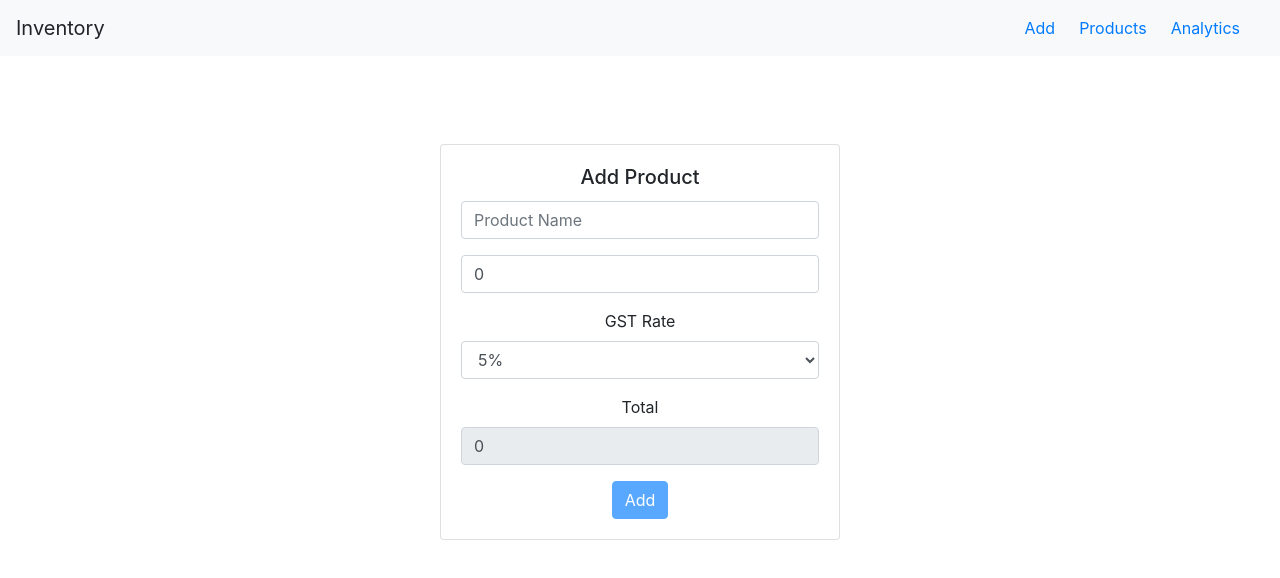
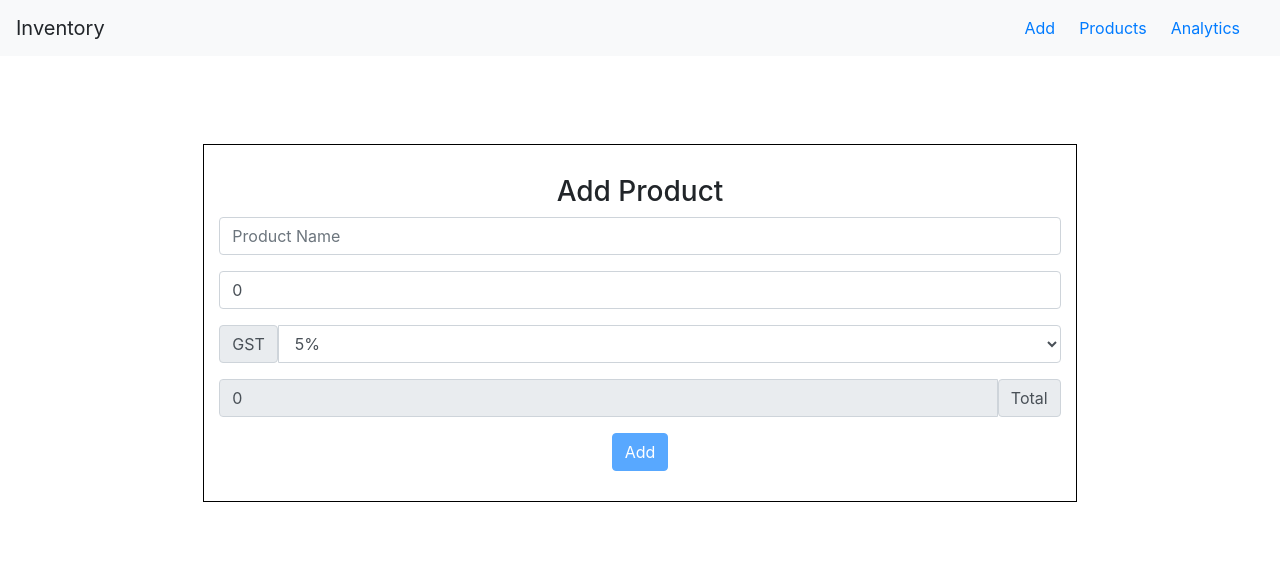
Before and after one commit to khubo/reactapp, a React (Create React App) app: page /#/ in a window 1280 px wide. Shown: the top 578 px of the page. Built offline with nearby package versions, Linux system fonts and the light colour scheme.

Commit message:
cleaned up styles and warnings

```diff
--- a/src/App.js
+++ b/src/App.js
@@ -7,10 +7,7 @@ import {
   NavbarBrand,
   Nav,
   NavItem,
-  UncontrolledDropdown,
-  DropdownToggle,
-  DropdownMenu,
-  DropdownItem } from 'reactstrap'
+} from 'reactstrap'
 
 // components
 import Home from './components/home'
--- a/src/components/analysis.js
+++ b/src/components/analysis.js
@@ -1,6 +1,7 @@
 import React, { Component } from 'react'
 import { fetchCount } from '../services/product'
-import {RadialChart, Hint} from 'react-vis'
+import {RadialChart } from 'react-vis'
+
 
 const colors = ['#ff5f5f', '#333366', '#f9e75e', '#92e6e6']
 
@@ -9,7 +10,6 @@ export default class Analysis extends Component {
     super()
     this.state = {
       count: [],
-      value: false
     }
   }
 
@@ -33,12 +33,11 @@ export default class Analysis extends Component {
     })
   }
   render () {
-    const { value } = this.state
 
     const showIndex = () => {
       return this.state.count.map(slab => {
         let spanStyle = {color: slab.color, fontWeight: 700}
-        return (<span className='p-4' key={slab.angle} style={spanStyle}> {slab.name}%  </span>)
+        return (<span className='p-4' key={slab.name} style={spanStyle}> {slab.name}%  </span>)
       })
     }
 
@@ -49,8 +48,6 @@ export default class Analysis extends Component {
           data={this.state.count}
           width={300}
           height={300}
-          onValueMouseOver={v => this.setState({value: v})}
-          onSeriesMouseOut={v => this.setState({value: false})}
           showLabels
           colorType='literal'
         />
--- a/src/components/home.js
+++ b/src/components/home.js
@@ -51,11 +51,9 @@ export default class Home extends Component {
     let total = price + (price * gst / 100)
     let disabled =  !product || (price < 0) || this.state.disabled
     return (
-      <div className='card mx-auto mt-5'>
-        <div className='card-body'>
-        <h5 className="card-title">Add Product</h5>
-
-
+      <div className='row'>
+       <div className='add-box col-8 mx-auto mt-5'>
+        <h3 className='p3 add-header'> Add Product </h3>
           <form>
             <div className='form-group'>
               <input type='text' className='form-control' id='product' value={this.state.product} onChange={this.handleChange} placeholder='Product Name' />
@@ -63,8 +61,8 @@ export default class Home extends Component {
             <div className='form-group'>
               <input type='number' className='form-control' id='price' value={this.state.price} onChange={this.handleChange} placeholder='Price' />
             </div>
-            <div className='form-group'>
-              <label htmlFor='gst'> GST Rate</label>
+            <div className='input-group mb-3'>
+              <span className="input-group-text"> GST</span>
               <select className='form-control' id='gst' onChange={this.handleChange}>
                 <option value="5">5%</option>
                 <option value="12">12%</option>
@@ -72,13 +70,15 @@ export default class Home extends Component {
                 <option value="28">28%</option>
               </select>
             </div>
-            <div className='form-group'>
-              <label htmlFor='total'> Total </label>
+            <div className='input-group mb-3'>
               <input type='number' className='form-control' id='total' value={total}  disabled />
+
+              <span className='input-group-text'> Total</span>
             </div>
           </form>
           <button className='btn btn-primary' onClick={this.add} disabled={disabled}>Add</button>
-        </div>
+
+      </div>
       </div>
     )
   }
--- a/src/components/product.js
+++ b/src/components/product.js
@@ -24,7 +24,7 @@ export default class Product extends Component {
             <td> {index} </td>
             <td> {product.name} </td>
             <td> {product.price }</td>
-            <td> {product.gst} </td>
+            <td> {product.gst} %</td>
             <td> {product.total} </td>
             <td> {(new Date(product.createdAt)).toDateString()} </td>
           </tr>
--- a/src/index.css
+++ b/src/index.css
@@ -7,3 +7,8 @@ body {
 .card {
   width: 25rem;
 }
+
+.add-box {
+  border: 1px solid black;
+  padding: 30px;
+}
```
